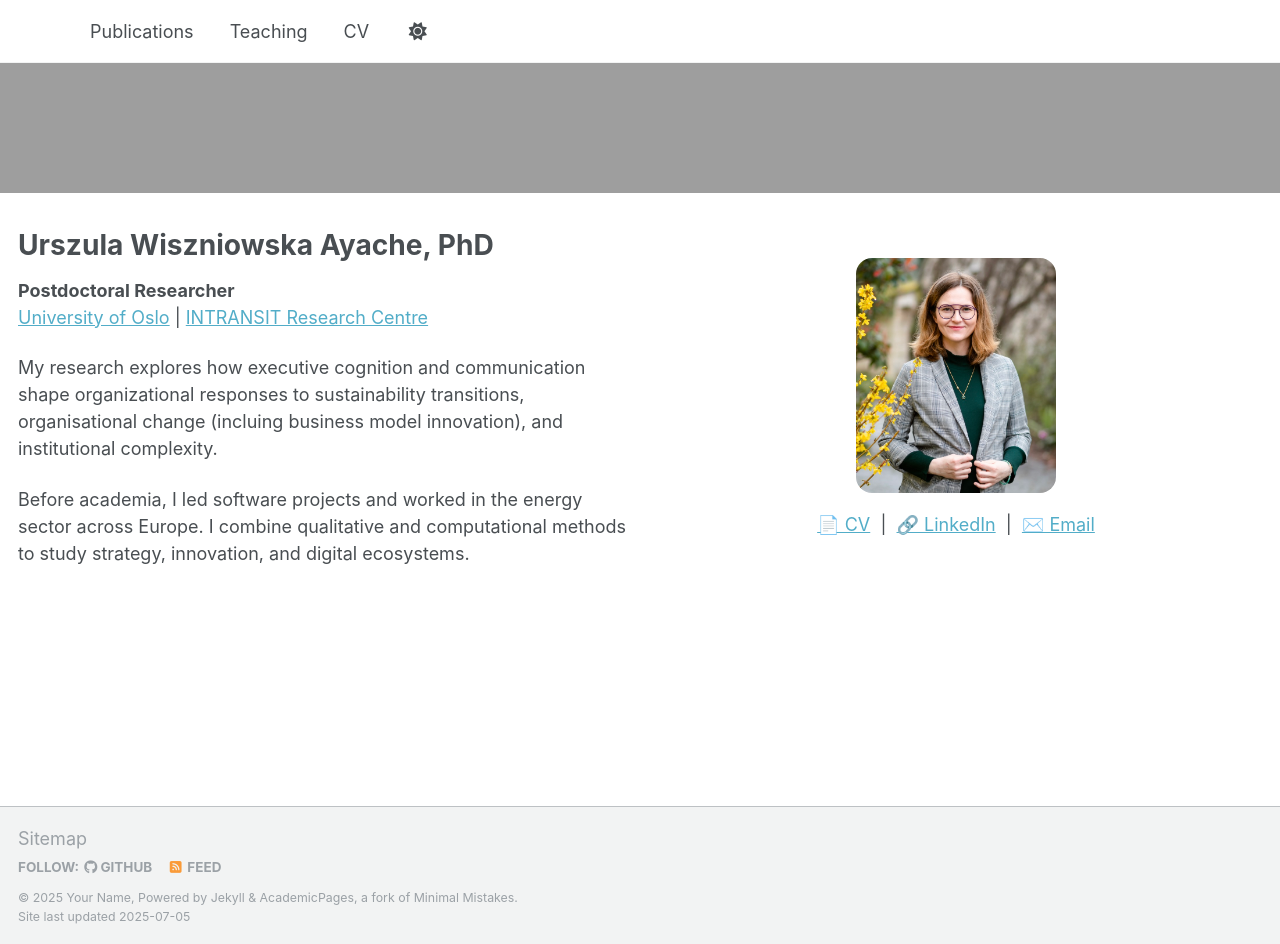
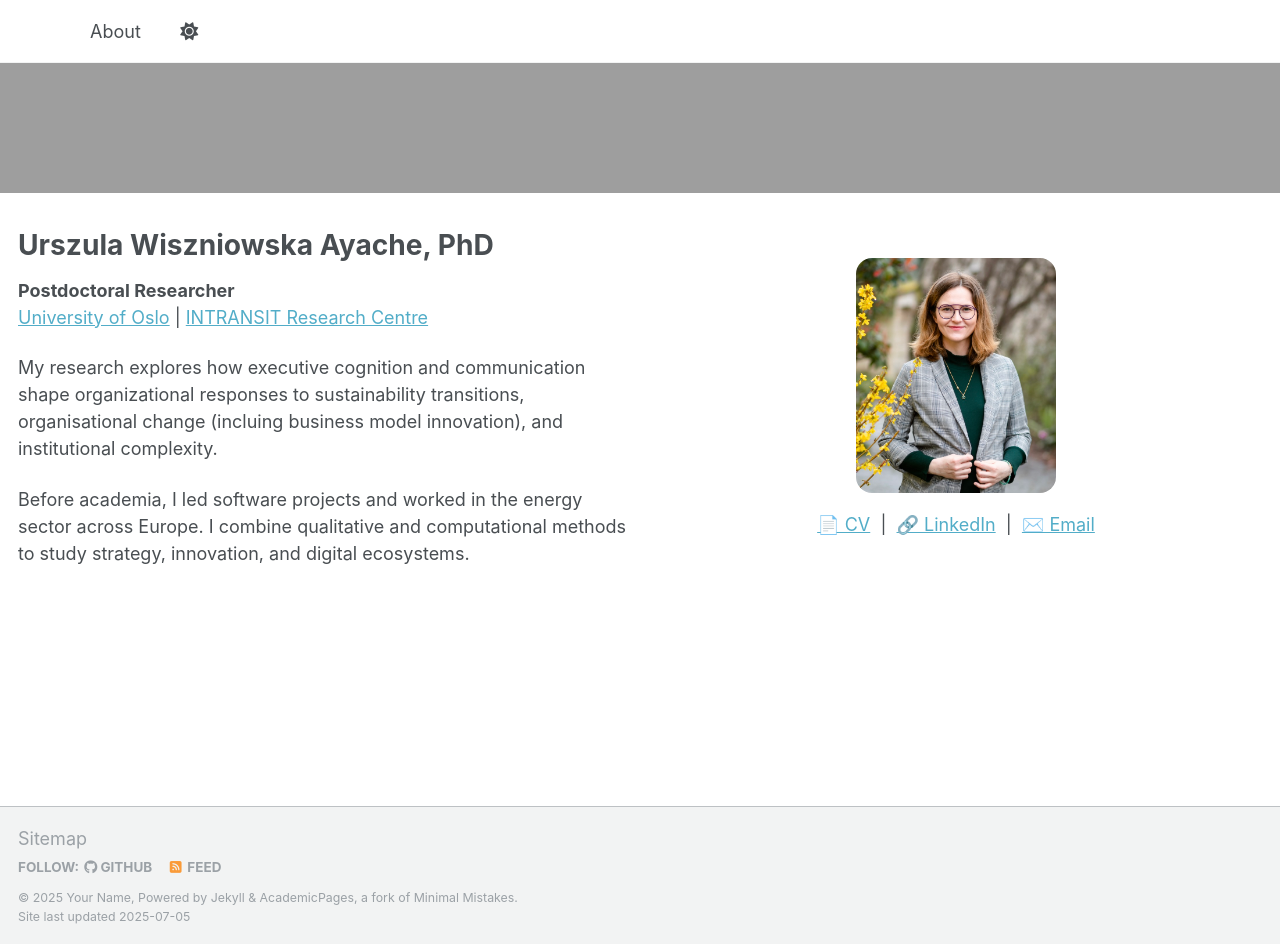
Before and after one commit to urszulawiszniowskaayache/urszulawiszniowskaayache.github.io, a Jekyll site: the page built from index.md, in a window 1280 px wide and 944 px high. Built offline with Jekyll 4.4.1, drawn with Linux system fonts in a browser that asks for light colours; a script that is not in the unit is left out; part of the change alters nothing that is shown.

Commit message:
Update navigation.yml

```diff
--- a/_data/navigation.yml
+++ b/_data/navigation.yml
@@ -8,14 +8,14 @@
 #      Markdown formatted page while the second is generated using JSON.
 
 main:
-  - title: "Publications"
-    url: /publications/
+#  - title: "Publications"
+#    url: /publications/
 
 #  - title: "Talks"
 #    url: /talks/
 
-  - title: "Teaching"
-    url: /teaching/
+#  - title: "Teaching"
+#    url: /teaching/
 
 #  - title: "Portfolio"
 #    url: /portfolio/
@@ -23,7 +23,7 @@ main:
 #  - title: "Blog Posts"
 #    url: /year-archive/
 
-  - title: "CV"
+  - title: "About"
     url: /cv/
 
   # - title: "CV"
```
